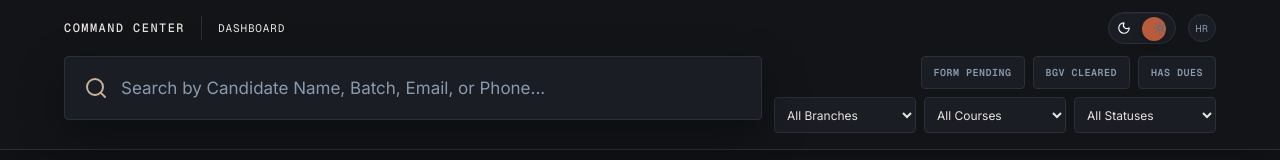
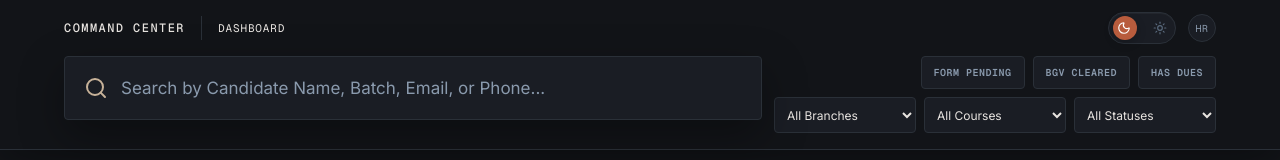
Before and after one commit to kanmani-hub/crm, a React (Vite) app in the folder app/: page / in a window 1280 px wide. Shown: the top 160 px of the page. Built offline with nearby package versions, Linux system fonts and the light colour scheme.

Commit message:
Align theme switcher knob

```diff
--- a/app/src/components/TopNavigationBar.tsx
+++ b/app/src/components/TopNavigationBar.tsx
@@ -74,8 +74,8 @@ export default function TopNavigationBar() {
             title={isSunny ? 'Command Center theme' : 'Sunny Meadows theme'}
           >
             <span
-              className={`absolute top-1 h-6 w-6 rounded-full bg-cc-warm-primary shadow-[0_3px_10px_rgba(0,0,0,0.22)] transition-transform ${
-                isSunny ? 'translate-x-9' : 'translate-x-0'
+              className={`absolute left-1 top-1/2 h-6 w-6 -translate-y-1/2 rounded-full bg-cc-warm-primary shadow-[0_3px_10px_rgba(0,0,0,0.22)] transition-transform ${
+                isSunny ? 'translate-x-[34px]' : 'translate-x-0'
               }`}
             />
             <span className="relative z-10 flex h-full items-center justify-between px-1">
```
